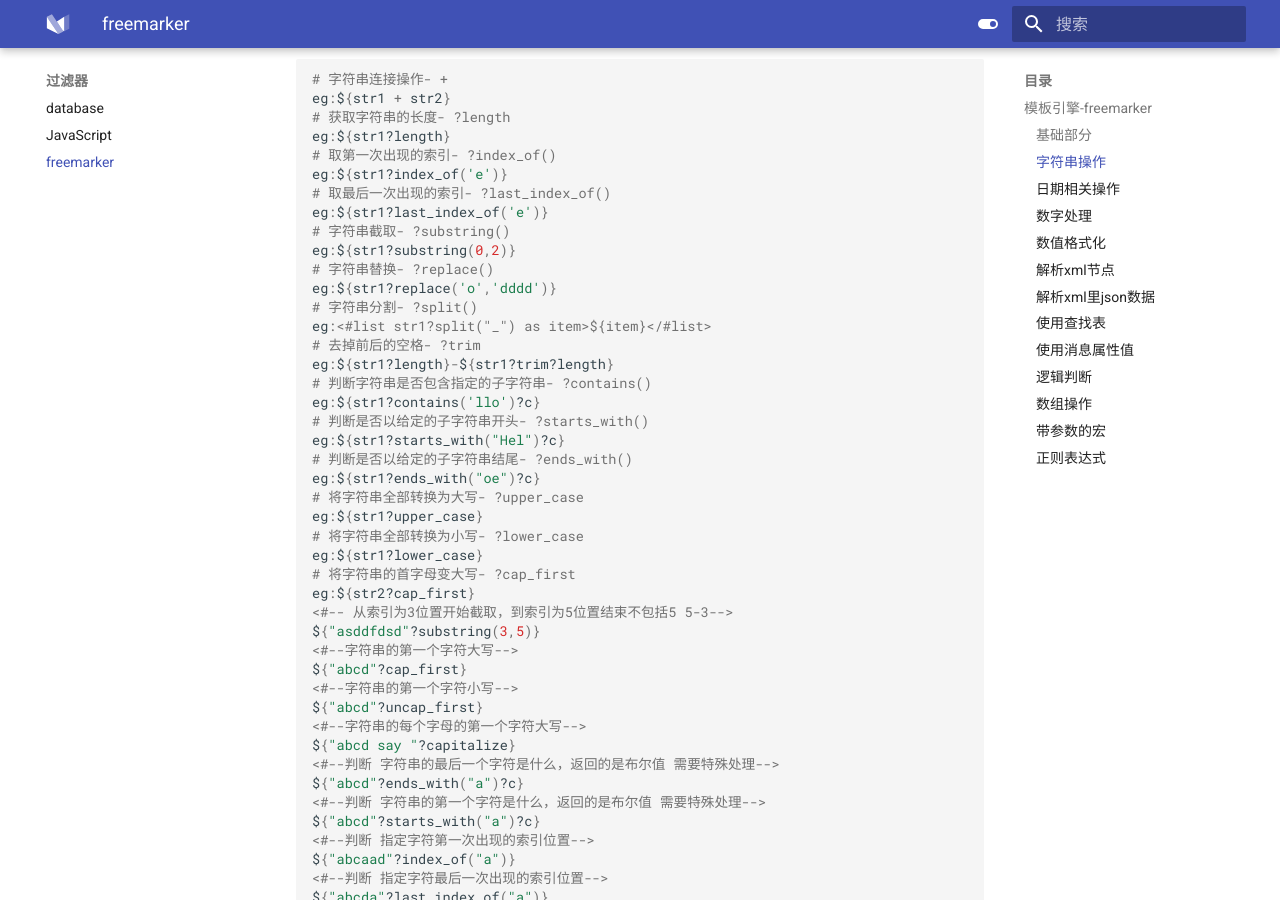
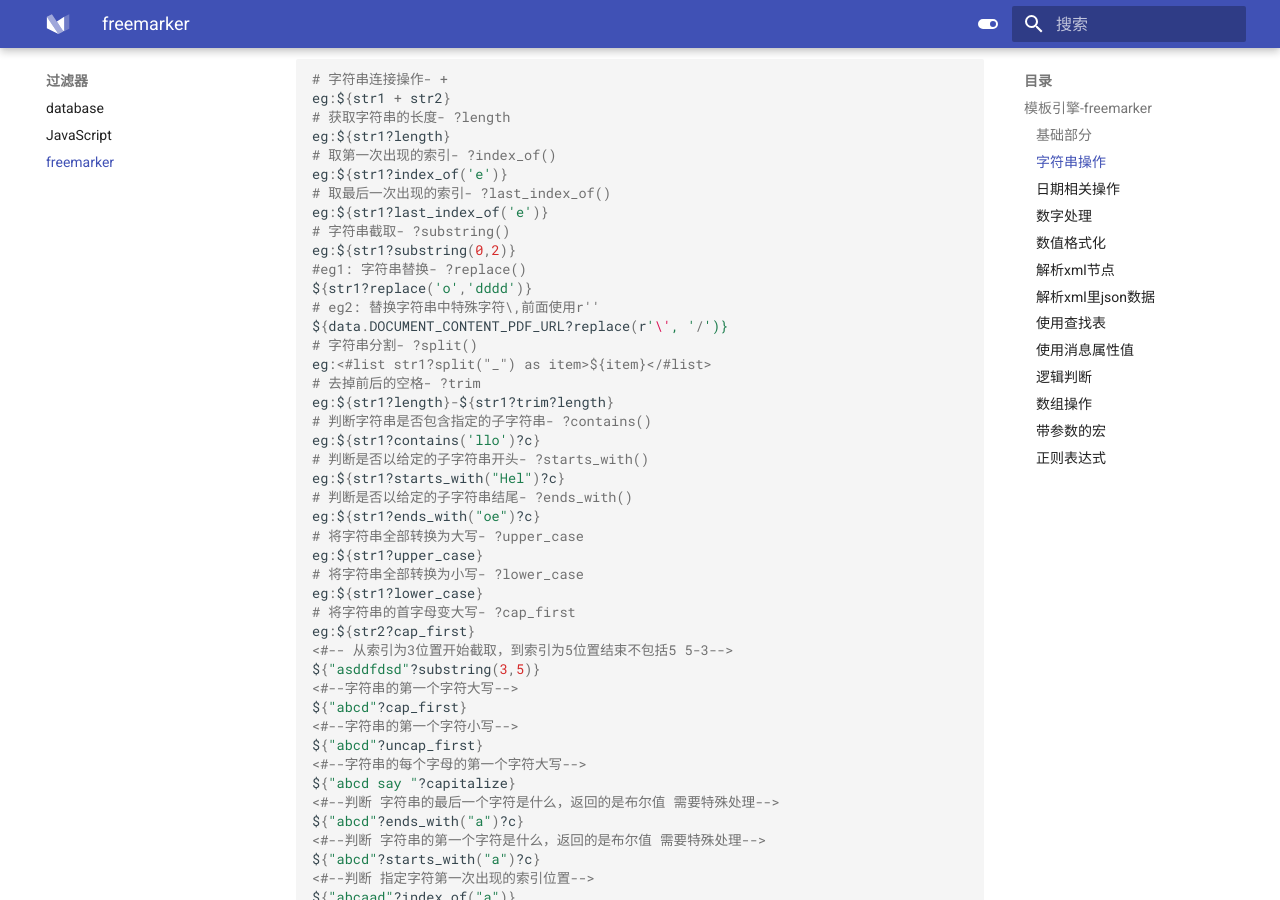
Before and after one commit to liaozhimingandy/demo, an MkDocs documentation site: the page built from docs/filter/freemarker.md, in a window 1280 px wide and 900 px high, scrolled down 1374 px. Built offline with MkDocs 1.6.1 and Material for MkDocs 9.7.7, drawn with Linux system fonts in a browser that asks for light colours; some of the changed text lies outside the part shown.

Commit message:
内容: 1.重命名工作流文件名称; 2.补充python的部分依赖; 3.补充freemarker示例;

````diff
--- a/docs/filter/freemarker.md
+++ b/docs/filter/freemarker.md
@@ -63,8 +63,10 @@
 eg:${str1?last_index_of('e')}
 # 字符串截取- ?substring()
 eg:${str1?substring(0,2)}
-# 字符串替换- ?replace()
-eg:${str1?replace('o','dddd')}
+#eg1: 字符串替换- ?replace()
+${str1?replace('o','dddd')}
+# eg2: 替换字符串中特殊字符\,前面使用r''
+${data.DOCUMENT_CONTENT_PDF_URL?replace(r'\', '/')}
 # 字符串分割- ?split()
 eg:<#list str1?split("_") as item>${item}</#list>
 # 去掉前后的空格- ?trim
@@ -260,6 +262,8 @@
 ```python
 # 获取消息的属性,默认值
 ${input.getProperty("msg_id")!'-1'}
+# 消息属性null判断
+<#if (input.getProperty("drag_pre")!'') != '' >
 ```
 
 #### 逻辑判断
@@ -380,7 +384,7 @@
 #### 正则表达式
 
 ```python
-#字符串正则替换示例
-${inputXML.PatOrdList.ClinicDisease?replace('\n', '<br>', 'r')?replace('"', '”')}
-https://freemarker.sourceforge.io/docs/ref_builtins_string.html#ref_builtin_string_flags
+#eg1: 字符串正则替换示例
+eg1:${inputXML.PatOrdList.ClinicDisease?replace('\n', '<br>', 'r')?replace('"', '”')}
+更多请参考: https://freemarker.sourceforge.io/docs/ref_builtins_string.html#ref_builtin_string_flags
 ```
--- a/mkdocs.yml
+++ b/mkdocs.yml
@@ -72,7 +72,8 @@
 
 # Plugins
 plugins:
-  - search
+  - search:
+      separator: '[\\s\\u200b\\-]'
   - minify:
       minify_html: true
 
--- a/requirements.txt
+++ b/requirements.txt
@@ -29,3 +29,4 @@
 mkdocs-material-extensions>=1.0.3
 pygments>=2.10,<2.12
 pymdown-extensions>=9.0,<9.4
+jieba>=0.42.1
````
Also changed, not shown: 4 other files.
